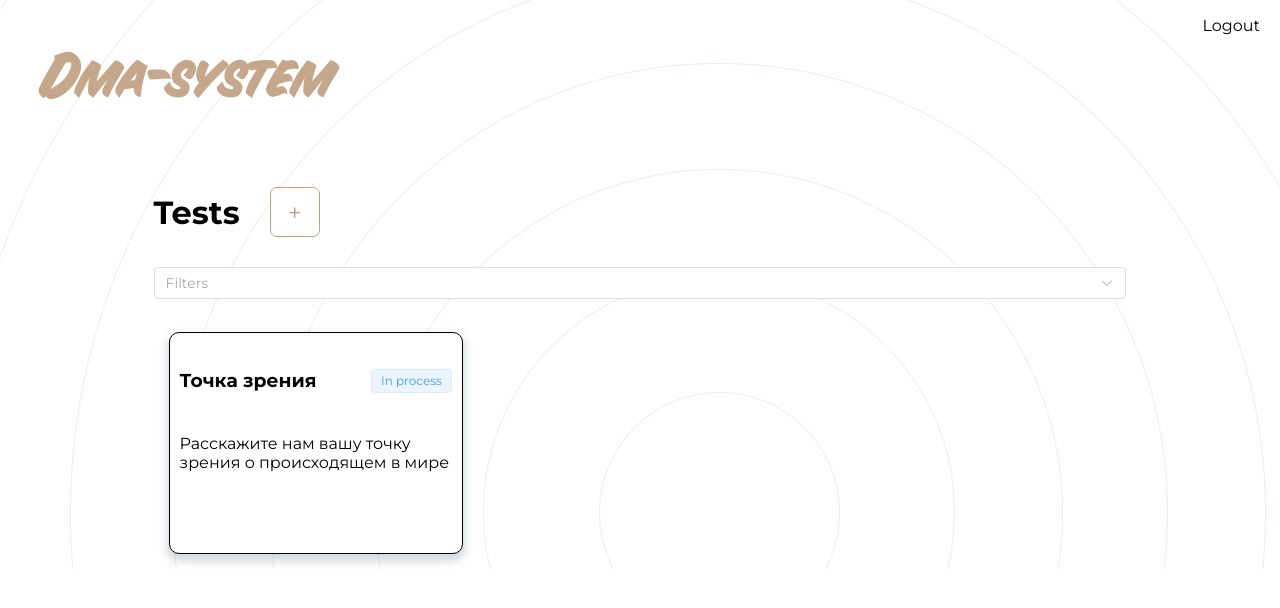
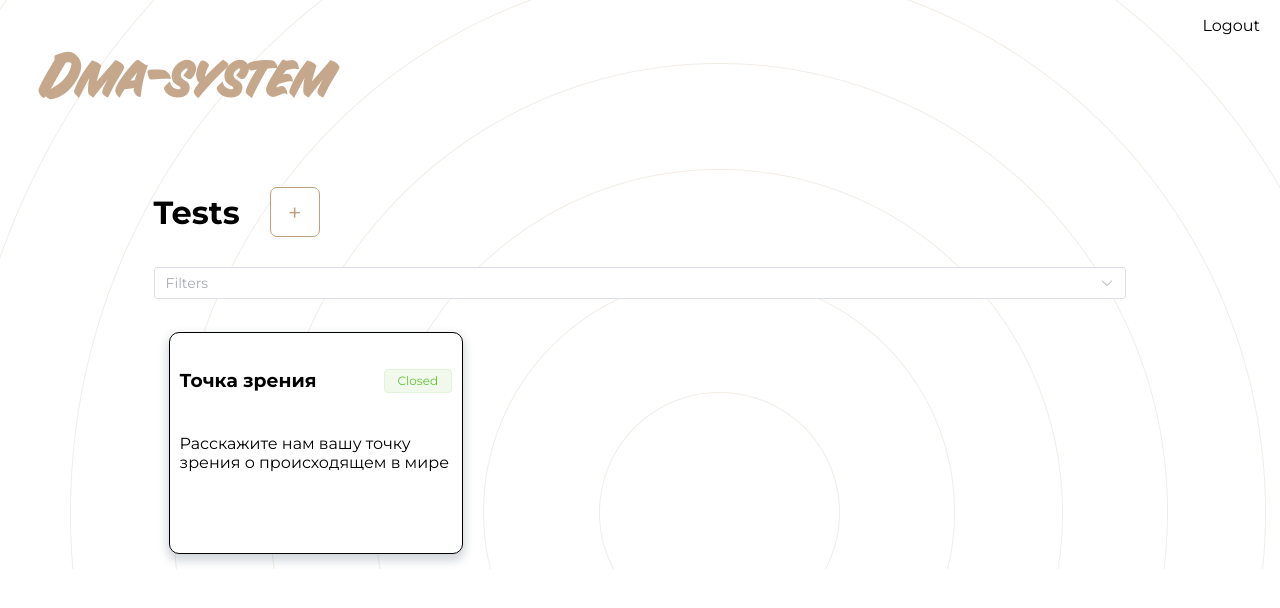
Before and after one commit to L1nk0r/dma-system-frontend, a Vue app: page /tests in a window 1280 px wide. Shown: the top 608 px of the page. Built offline with nearby package versions, Linux system fonts and the light colour scheme; data requests are answered from the project's data file.

Commit message:
Remove useless logs

```diff
--- a/db.json
+++ b/db.json
@@ -13,7 +13,7 @@
       "responsible": {
         "login": "lina_maltceva@gmail.com"
       },
-      "test_status": "IN_PROCESS",
+      "test_status": "CLOSED",
       "redactors": [
         {
           "login": "bskozlov@gmail.com"
--- a/src/components/ds_new_category.vue
+++ b/src/components/ds_new_category.vue
@@ -51,7 +51,7 @@ export default {
       this.category.set_name(this.name);
     },
     chooseCategory() {
-      console.log(this.category.name);
+      /* console.log(this.category.name); */
     },
   },
   computed: {},
--- a/src/components/ds_test_cart.vue
+++ b/src/components/ds_test_cart.vue
@@ -98,13 +98,13 @@ export default{
             this.active = 0;
             return 'In process'
          } else if (s === 'CLOSED'){
-            this.active = 1;
+            this.active = 3;
             return 'Closed'
          } else if (s === 'APPROVED'){
-            this.active = 2;
+            this.active = 1;
             return 'Approved'
          } else {
-            this.active = 3;
+            this.active = 2;
             return 'Published'
          }
       }
```
